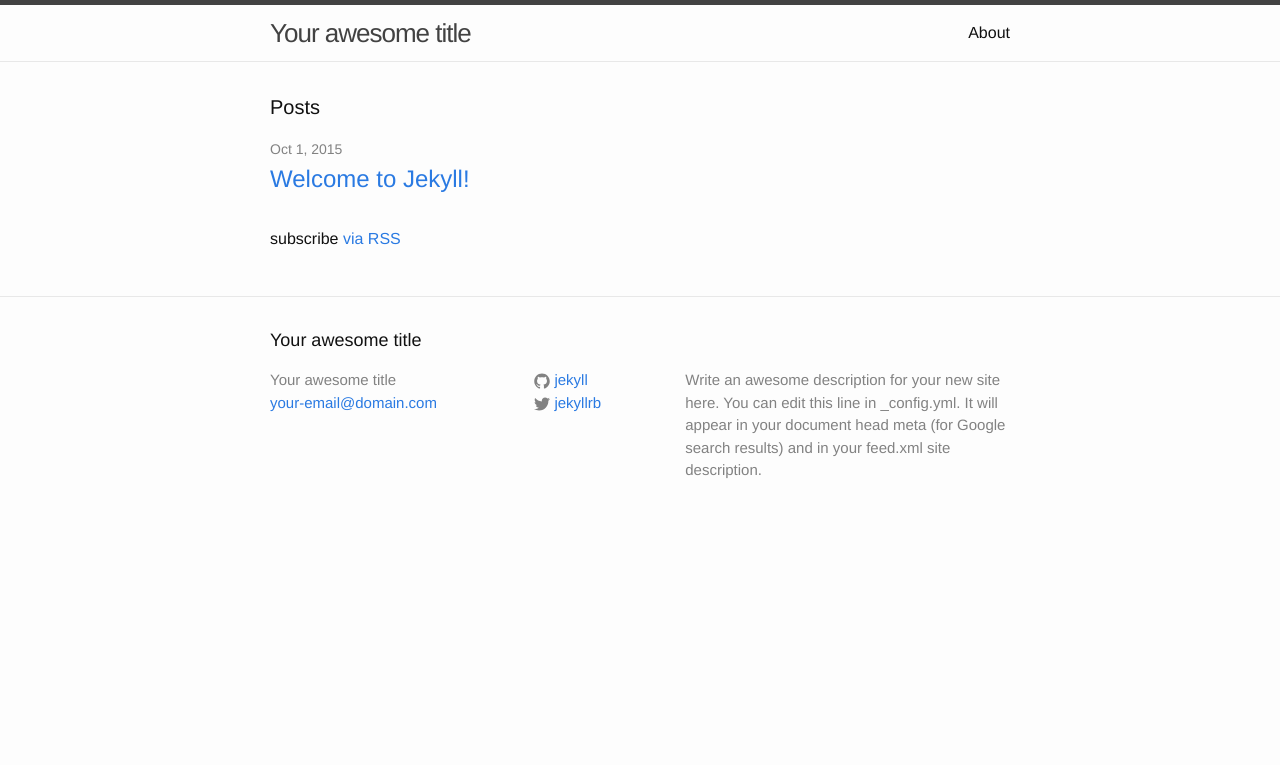
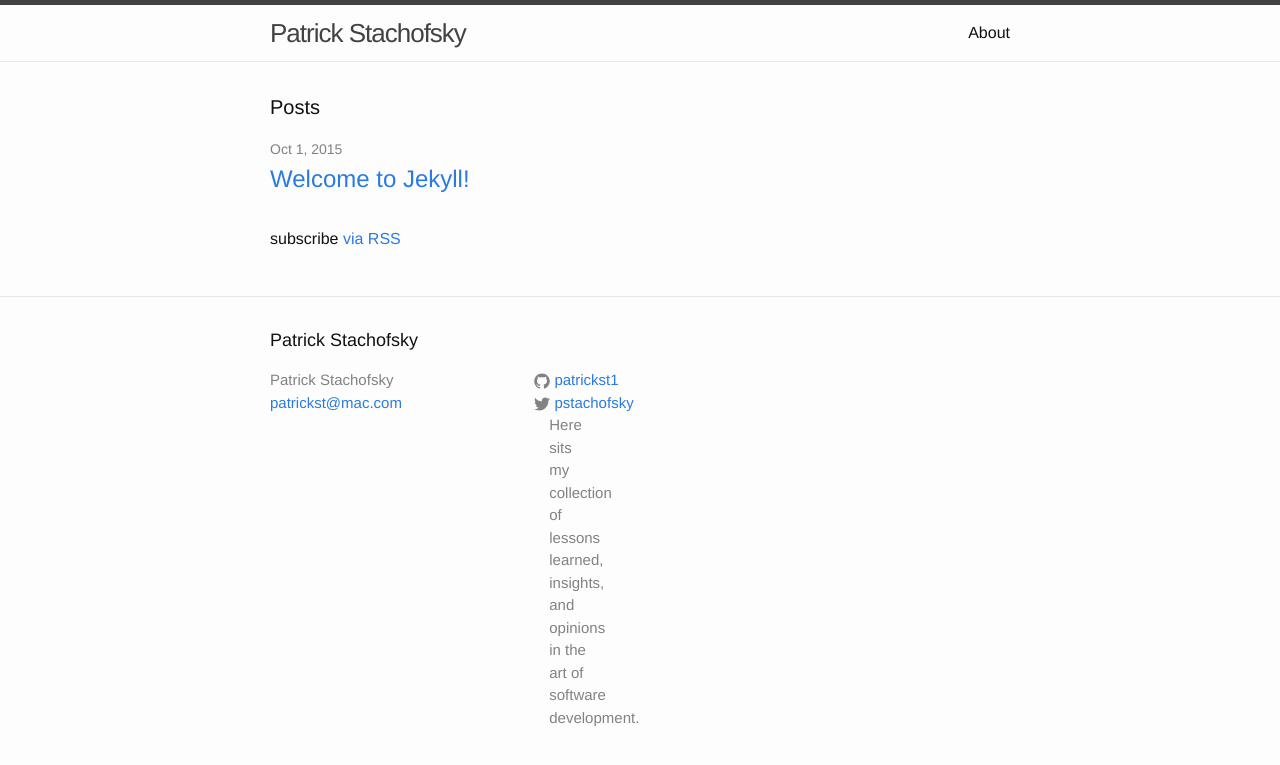
Before and after one commit to patrickst1/patrickst1.github.io, a Jekyll site: the page built from index.html, in a window 1280 px wide. Shown: the top 765 px of the page. Built offline with Jekyll 4.4.1, drawn with Linux system fonts in a browser that asks for light colours.

Commit message:
dev (Config): Filled out config
Description:
Filled out some of the config and played with SVG a bit (no results so far)

```diff
--- a/_config.yml
+++ b/_config.yml
@@ -1,14 +1,12 @@
 # Site settings
-title: Your awesome title
-email: your-email@domain.com
+title: Patrick Stachofsky
+email: patrickst@mac.com
 description: > # this means to ignore newlines until "baseurl:"
-  Write an awesome description for your new site here. You can edit this
-  line in _config.yml. It will appear in your document head meta (for
-  Google search results) and in your feed.xml site description.
+  Here sits my collection of lessons learned, insights, and opinions in the art of software development.
 baseurl: "" # the subpath of your site, e.g. /blog/
 url: "http://yourdomain.com" # the base hostname & protocol for your site
-twitter_username: jekyllrb
-github_username:  jekyll
+twitter_username: pstachofsky
+github_username:  patrickst1
 
 # Build settings
 markdown: kramdown
--- a/_includes/footer.html
+++ b/_includes/footer.html
@@ -42,8 +42,6 @@
             </a>
           </li>
           {% endif %}
-        </ul>
-      </div>
 
       <div class="footer-col  footer-col-3">
         <p class="text">{{ site.description }}</p>
```
